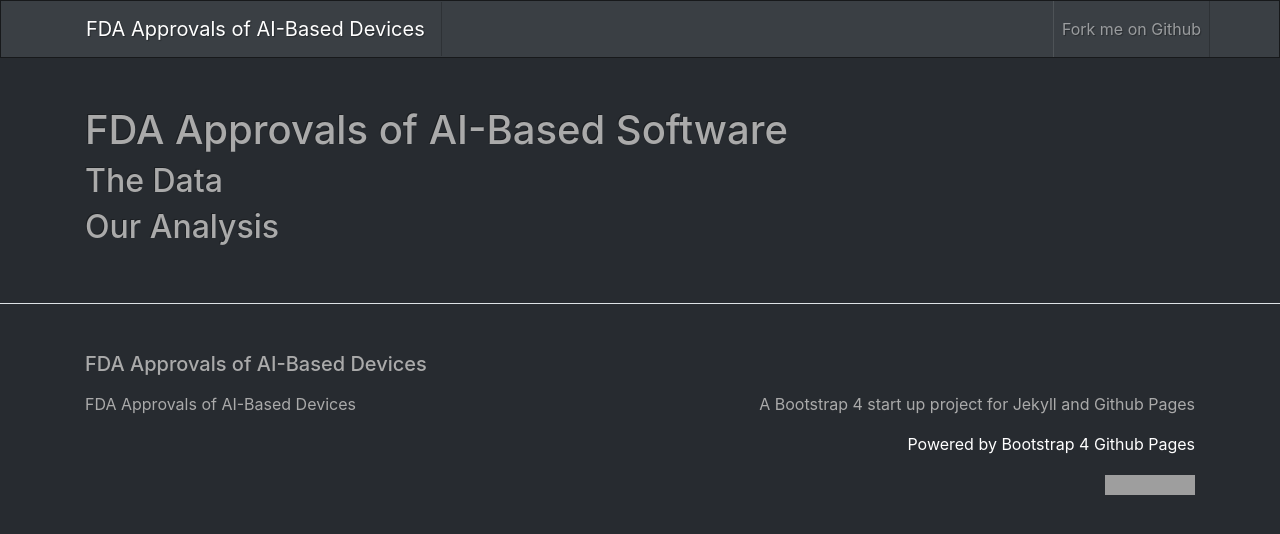
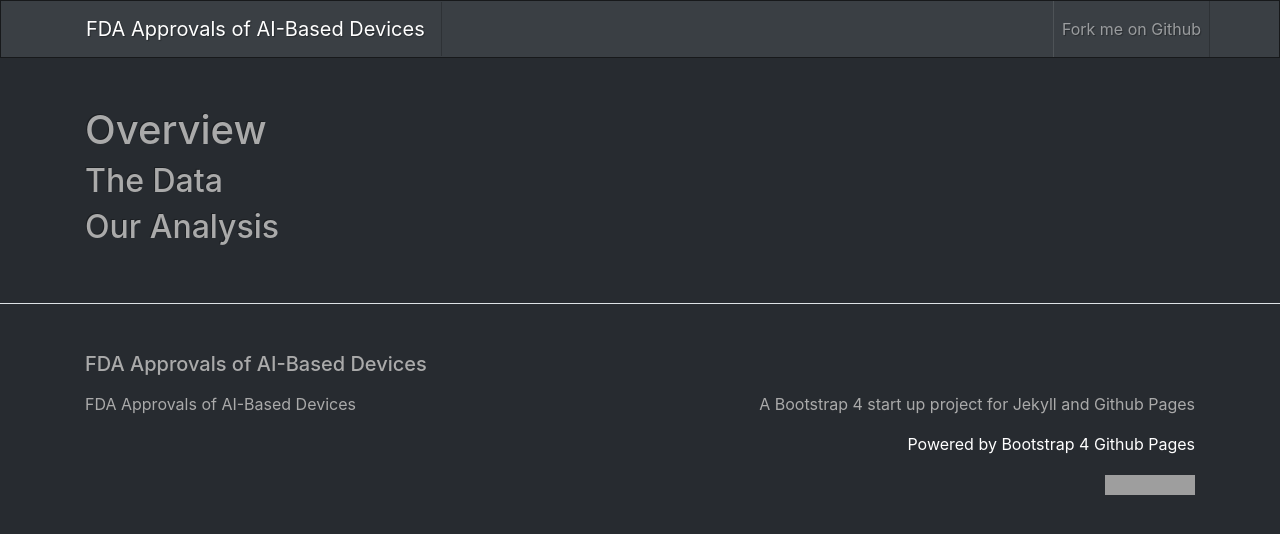
Before and after one commit to jamesjisu/Medical-AI, a Jekyll site: the page built from index.md, in a window 1280 px wide. Shown: the top 534 px of the page. Built offline with Jekyll 4.4.1, drawn with Linux system fonts in a browser that asks for light colours; grey boxes are pictures that could not be loaded.

Commit message:
Update index.md

```diff
--- a/index.md
+++ b/index.md
@@ -1,6 +1,6 @@
 ---
 layout: page
-title: FDA Approvals of AI-Based Software
+title: Overview
 ---
 ## The Data
 
```
